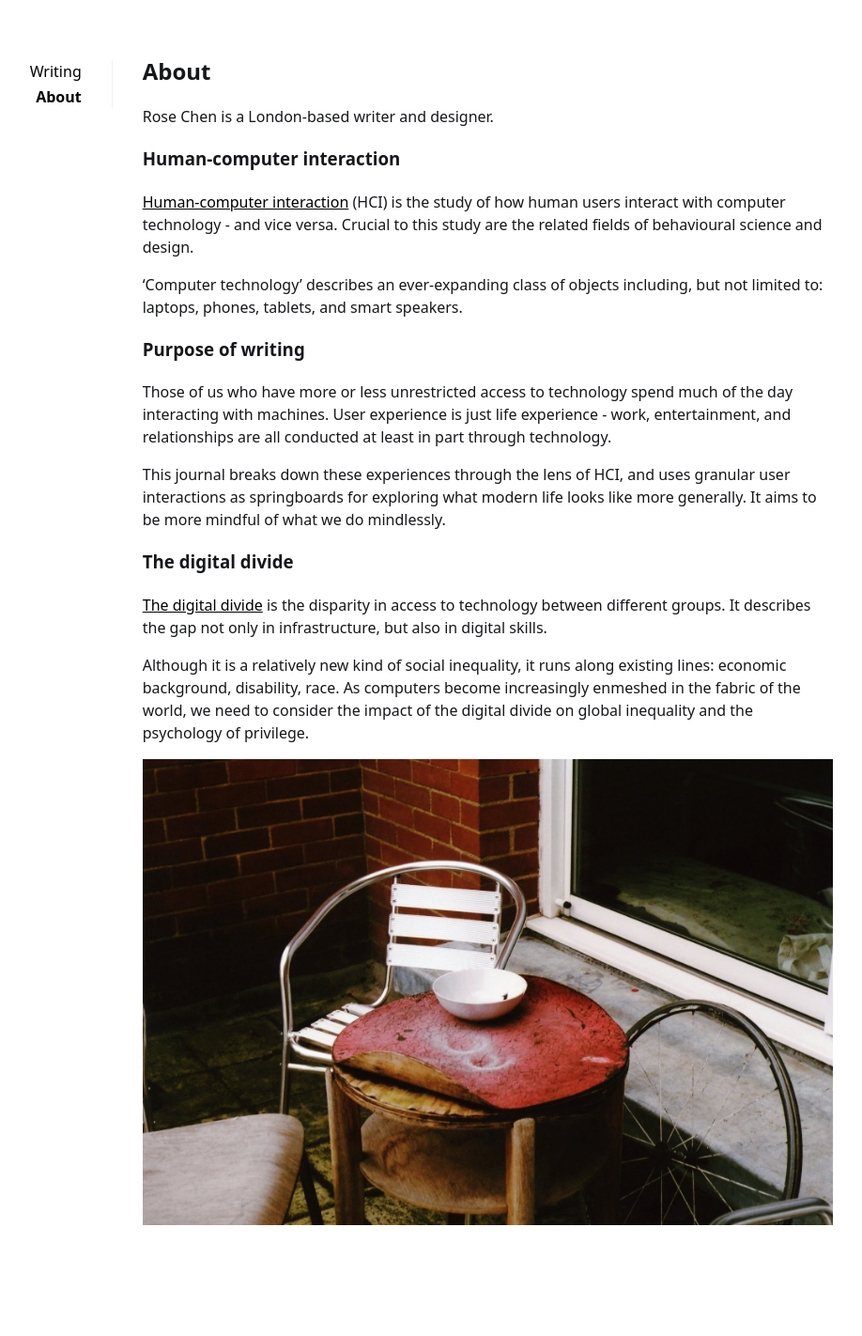
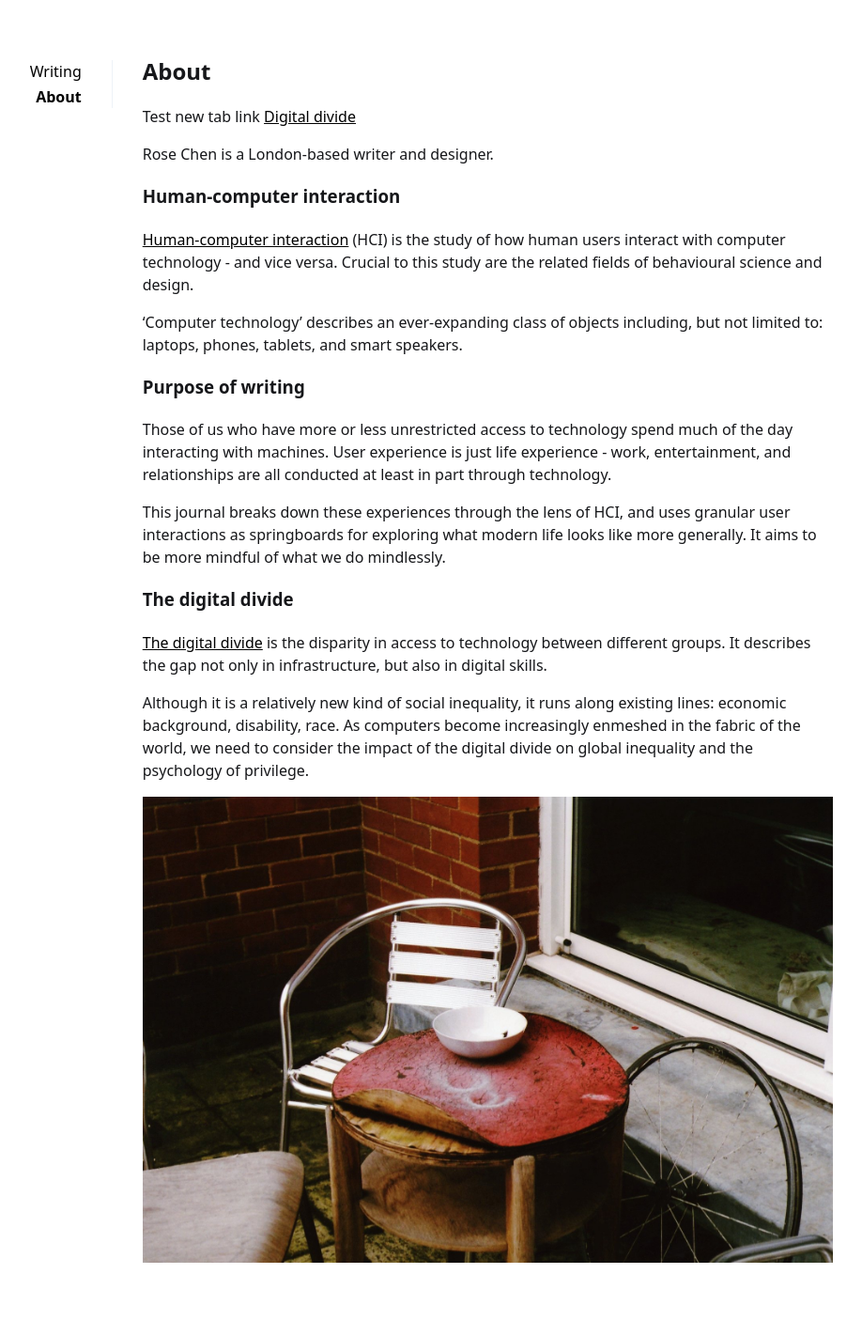
Before and after one commit to roseche/roseche.github.io, a Jekyll site: the page built from _pages/about.md, in a window 1280 px wide. Shown: the whole page at 94% size, without its empty margins (201-1119 px from the left). Built offline with Jekyll 4.4.1, drawn with Linux system fonts in a browser that asks for light colours; before the commit the page ends 1382 px from its top, so only the background shows below that.

Commit message:
Test new tab link

```diff
--- a/_pages/about.md
+++ b/_pages/about.md
@@ -2,6 +2,9 @@
 layout: page
 title: About
 ---
+
+Test new tab link
+<a href="https://en.wikipedia.org/wiki/Digital_divide" target="_blank">Digital divide</a>
 
 Rose Chen is a London-based writer and designer.
 
```
